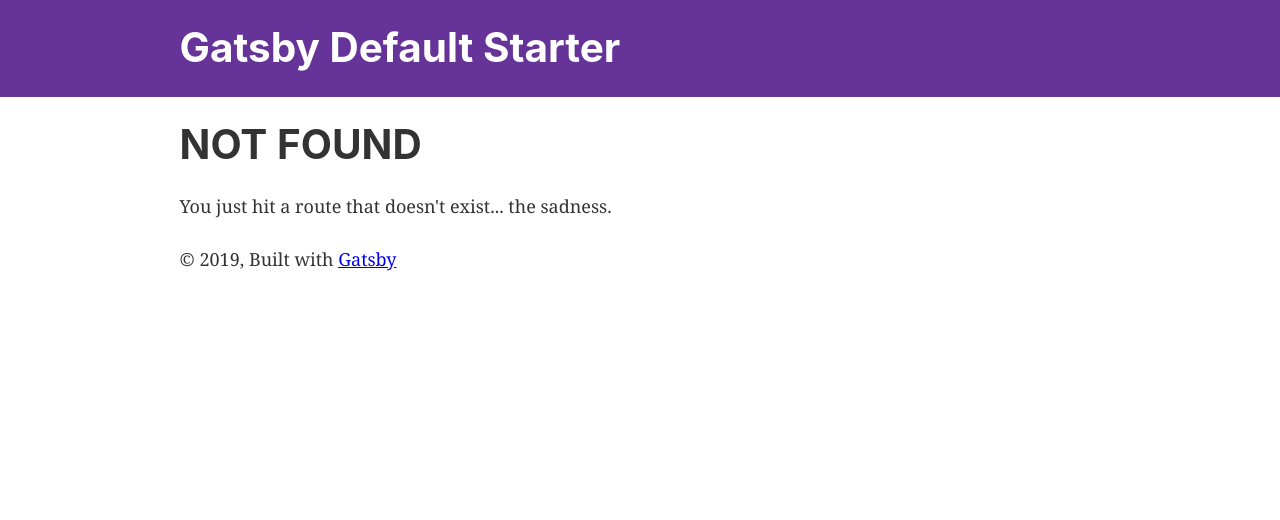
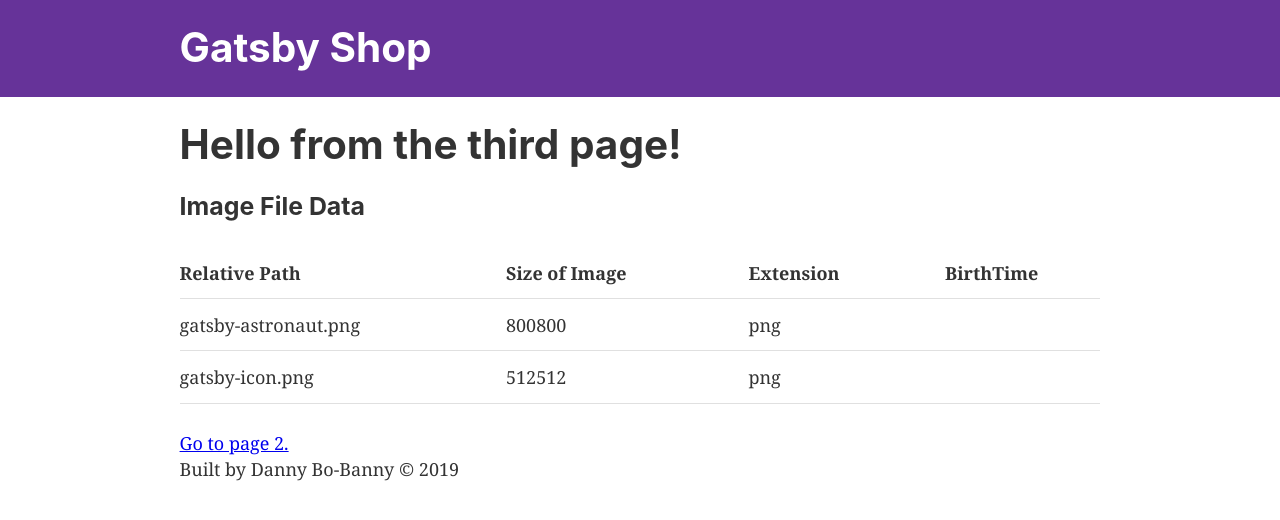
Before and after one commit to thedtj/Gatsby-Testaroo, a Gatsby site: page /posts/page-3 in a window 1280 px wide. Before the commit this address had no page. Built offline with nearby package versions, Linux system fonts and the light colour scheme; Gatsby itself is replaced by a stand-in of ours.

Commit message:
created image data table

```diff
--- a/gatsby-config.js
+++ b/gatsby-config.js
@@ -1,8 +1,9 @@
 module.exports = {
   siteMetadata: {
-    title: `Gatsby Default Starter`,
+    title: `Gatsby Shop`,
     description: `Kick off your next, great Gatsby project with this default starter. This barebones starter ships with the main Gatsby configuration files you might need.`,
-    author: `@gatsbyjs`,
+    author: `Danny Bo-Banny`,
+    createdAt: 2019,
   },
   plugins: [
     `gatsby-plugin-react-helmet`,
--- a/src/components/layout.js
+++ b/src/components/layout.js
@@ -5,24 +5,28 @@
  * See: https://www.gatsbyjs.org/docs/static-query/
  */
 
-import React from "react"
-import PropTypes from "prop-types"
-import { StaticQuery, graphql } from "gatsby"
+import React from 'react'
+import PropTypes from 'prop-types'
+import { StaticQuery, graphql } from 'gatsby'
 
-import Header from "./header"
-import "./layout.css"
+import Header from './header'
+import './layout.css'
+
+const GET_SITEMETADATA = graphql`
+  query SiteTitleQuery {
+    site {
+      siteMetadata {
+        title
+        author
+        createdAt
+      }
+    }
+  }
+`
 
 const Layout = ({ children }) => (
   <StaticQuery
-    query={graphql`
-      query SiteTitleQuery {
-        site {
-          siteMetadata {
-            title
-          }
-        }
-      }
-    `}
+    query={GET_SITEMETADATA}
     render={data => (
       <>
         <Header siteTitle={data.site.siteMetadata.title} />
@@ -36,9 +40,9 @@ const Layout = ({ children }) => (
         >
           <main>{children}</main>
           <footer>
-            © {new Date().getFullYear()}, Built with
-            {` `}
-            <a href="https://www.gatsbyjs.org">Gatsby</a>
+            {`Built by ${data.site.siteMetadata.author} © ${
+              data.site.siteMetadata.createdAt
+            }`}
           </footer>
         </div>
       </>
--- /dev/null
+++ b/src/pages/posts/page-3.js
@@ -0,0 +1,52 @@
+import React from 'react'
+import { graphql, StaticQuery, Link } from 'gatsby'
+import Layout from '../../components/layout'
+
+const GET_IMAGE_DATA = graphql`
+  {
+    allFile {
+      totalCount
+      edges {
+        node {
+          relativePath
+          size
+          extension
+          birthTime
+        }
+      }
+    }
+  }
+`
+
+export default () => (
+  <Layout>
+    <h1>Hello from the third page!</h1>
+    <h3>Image File Data</h3>
+    <StaticQuery
+      query={GET_IMAGE_DATA}
+      render={data => (
+        <table>
+          <thead>
+            <tr>
+              <th>Relative Path</th>
+              <th>Size of Image</th>
+              <th>Extension</th>
+              <th>BirthTime</th>
+            </tr>
+          </thead>
+          <tbody>
+            {data.allFile.edges.map(({ node }, index) => (
+              <tr key={index}>
+                <td>{node.relativePath}</td>
+                <td>{node.size}</td>
+                <td>{node.extension}</td>
+                <td>{node.birthTime}</td>
+              </tr>
+            ))}
+          </tbody>
+        </table>
+      )}
+    />
+    <Link to="/page-2">Go to page 2.</Link>
+  </Layout>
+)
```
Also changed, not shown: src/pages/index.js (+5 -5 lines).
